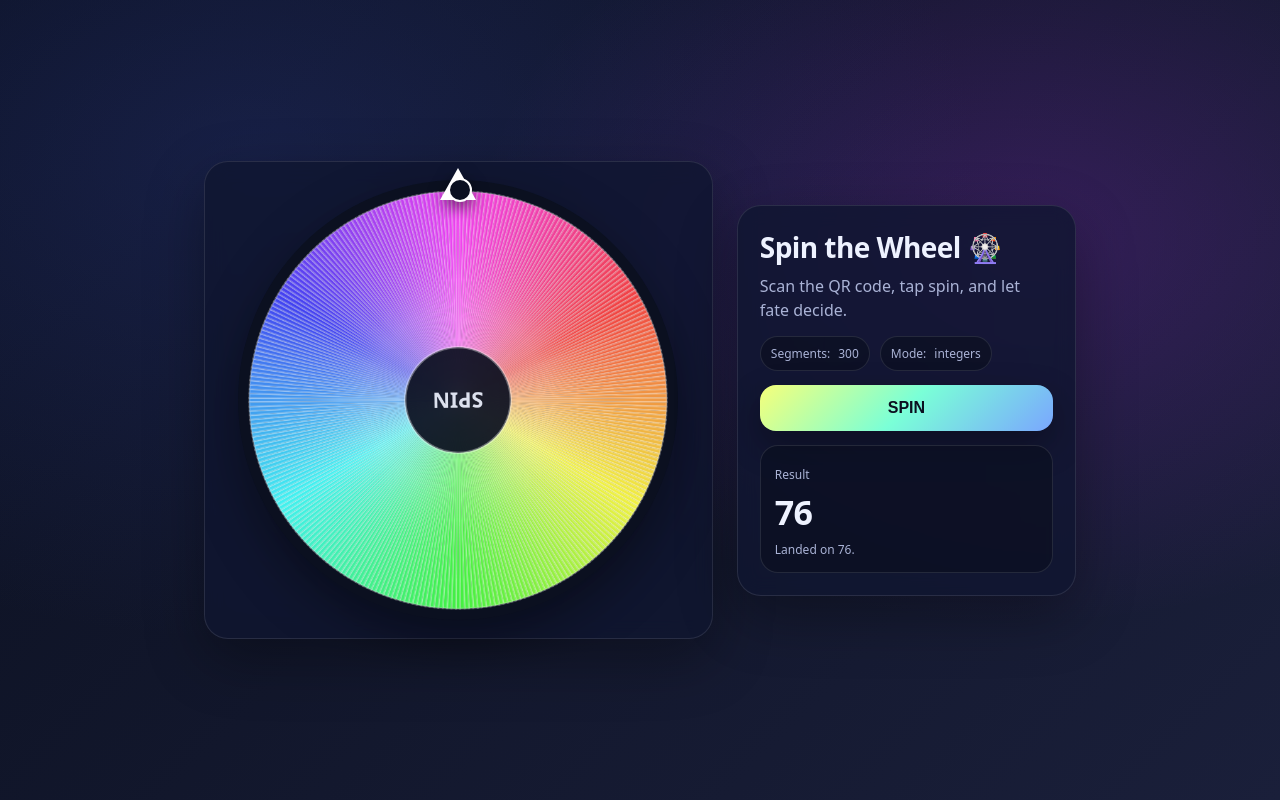
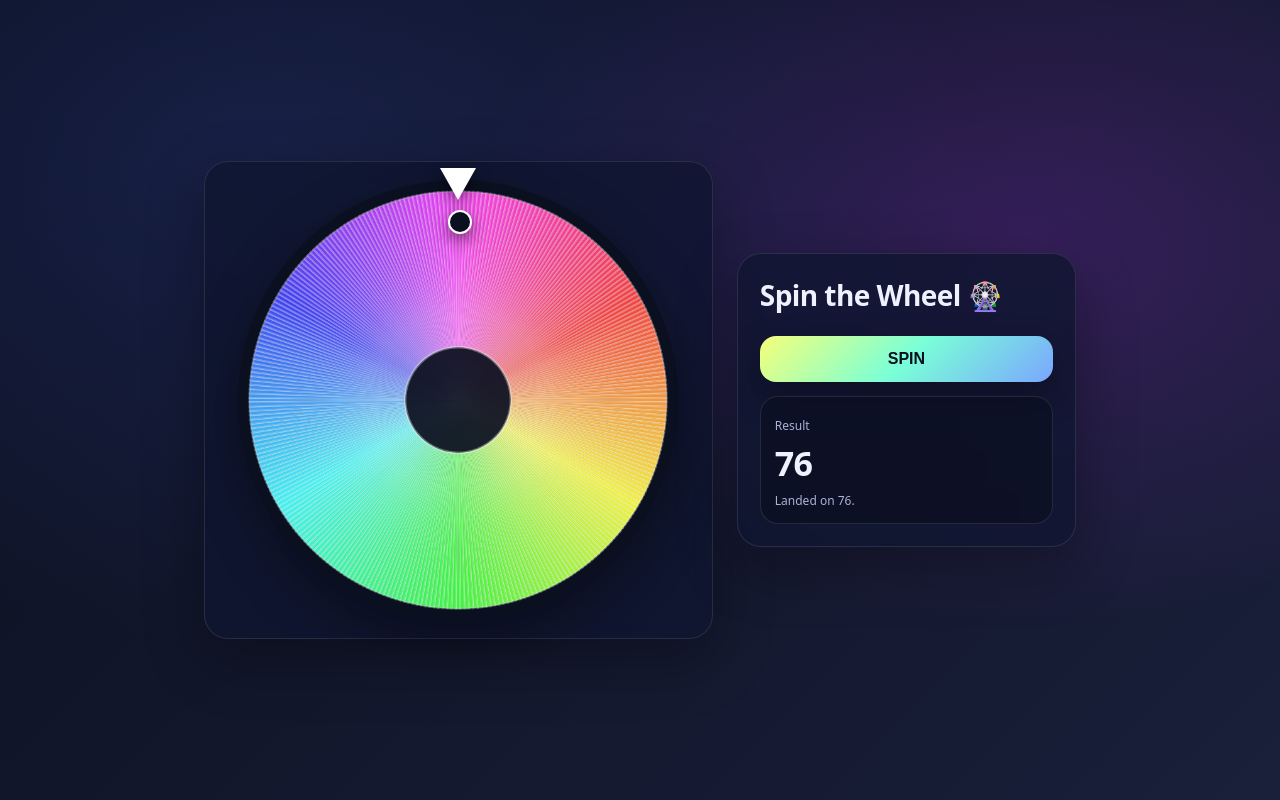
Before and after one commit to sstein93/random_number, a plain HTML site: page index.html in a window 1280 px wide. Drawn offline with Linux system fonts and the light colour scheme.

Commit message:
Remove SPIN text and update pointer style
Removed the SPIN text and adjusted the pointer's border direction.

```diff
--- a/index.html
+++ b/index.html
@@ -57,7 +57,7 @@
       width:0; height:0;
       border-left: 18px solid transparent;
       border-right: 18px solid transparent;
-      border-bottom: 32px solid #ffffff;
+      border-top: 32px solid #ffffff;
       filter: drop-shadow(0 6px 8px #00000088);
     }
     .pointer::after{
@@ -138,12 +138,6 @@
     <div class="card controls">
       <div>
         <h1>Spin the Wheel 🎡</h1>
-        <p>Scan the QR code, tap spin, and let fate decide.</p>
-      </div>
-
-      <div class="row">
-        <div class="pill">Segments: <span id="segCount">12</span></div>
-        <div class="pill">Mode: <span>integers</span></div>
       </div>
 
       <button id="spin" class="btn">SPIN</button>
@@ -240,7 +234,7 @@
     ctx.fillStyle = "rgba(238,242,255,0.92)";
     ctx.font = "900 34px ui-sans-serif, system-ui";
     ctx.textAlign = "center";
-    ctx.fillText("SPIN", 0, 12);
+    ctx.fillText("", 0, 12);
 
     ctx.restore();
   }
```
